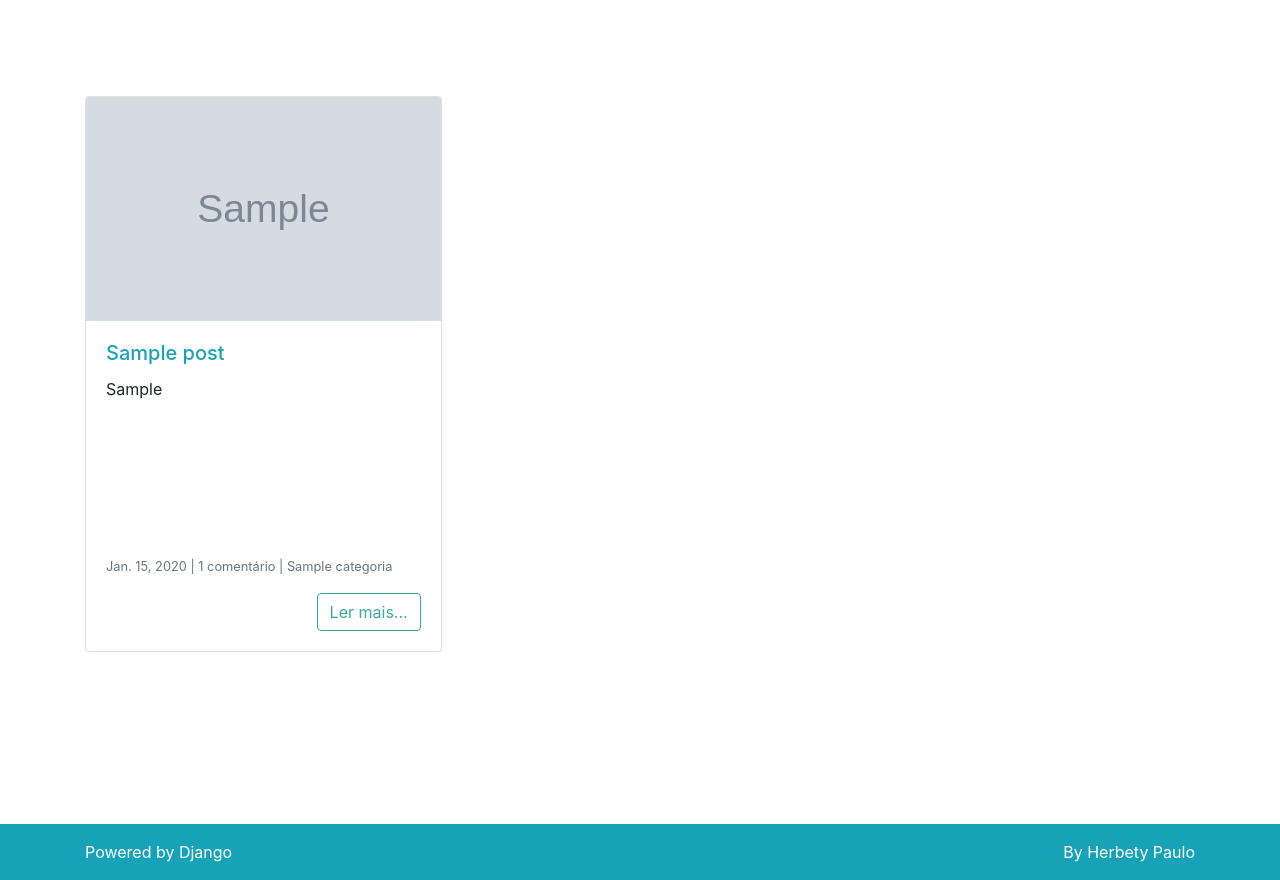
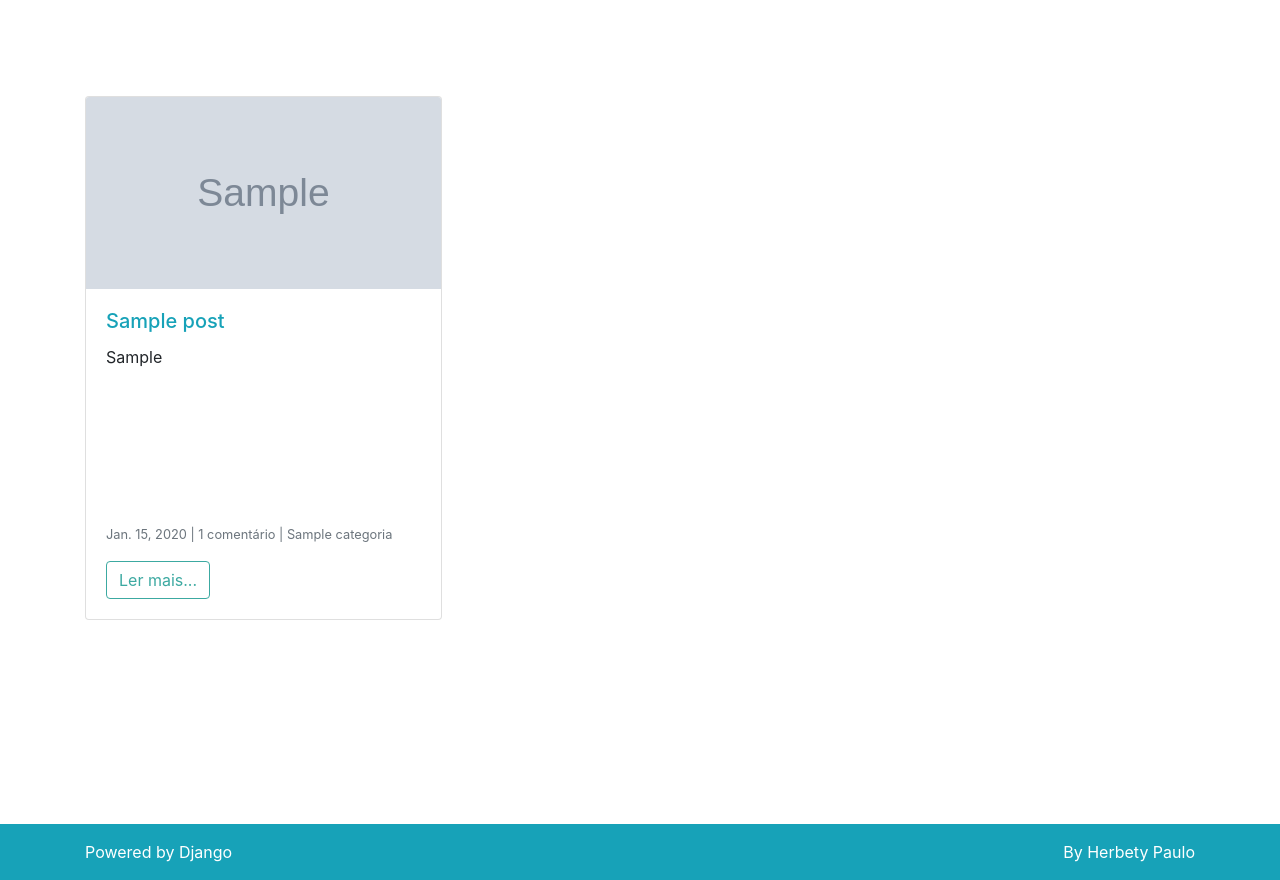
Before and after one commit to herbetyp/pbezerra_blog, a Django app: page / in a window 1280 px wide. Shown: the part 56-936 px from the top of the page. Run offline with Django 3.2, Linux system fonts and the light colour scheme; tables that the repository leaves empty hold one stand-in row (values such as "Sample post"); grey boxes marked "Sample" are stand-in pictures; parts of the project's set-up code (start-up, migrations or seed data) failed here and were passed over; some libraries are stand-ins or nearby versions.

Commit message:
update README and layout index

```diff
--- a/posts/templates/posts/index.html
+++ b/posts/templates/posts/index.html
@@ -16,7 +16,7 @@
             {% if post.imagem_post %}
                 <a href="{% url 'post_detalhes' post.id %}">
                     <img class="card-img-top" src="{{ post.imagem_post.url }}" alt="{{ post.titulo_post }}"
-                    style="height: 14rem;">
+                    style="height: 12rem;">
                 </a>
             {% endif %}
             <div class="card-body">
@@ -35,7 +35,7 @@
                         {{ post.categoria_post }}
                     </small>
                 </p>
-                <div class="text-right">
+                <div class="text-left">
                     <a href="{% url 'post_detalhes' post.id %}" class="btn btn-outline-secondary">Ler mais...</a>
                 </div>
             </div>
```
Also changed, not shown: README.md.
